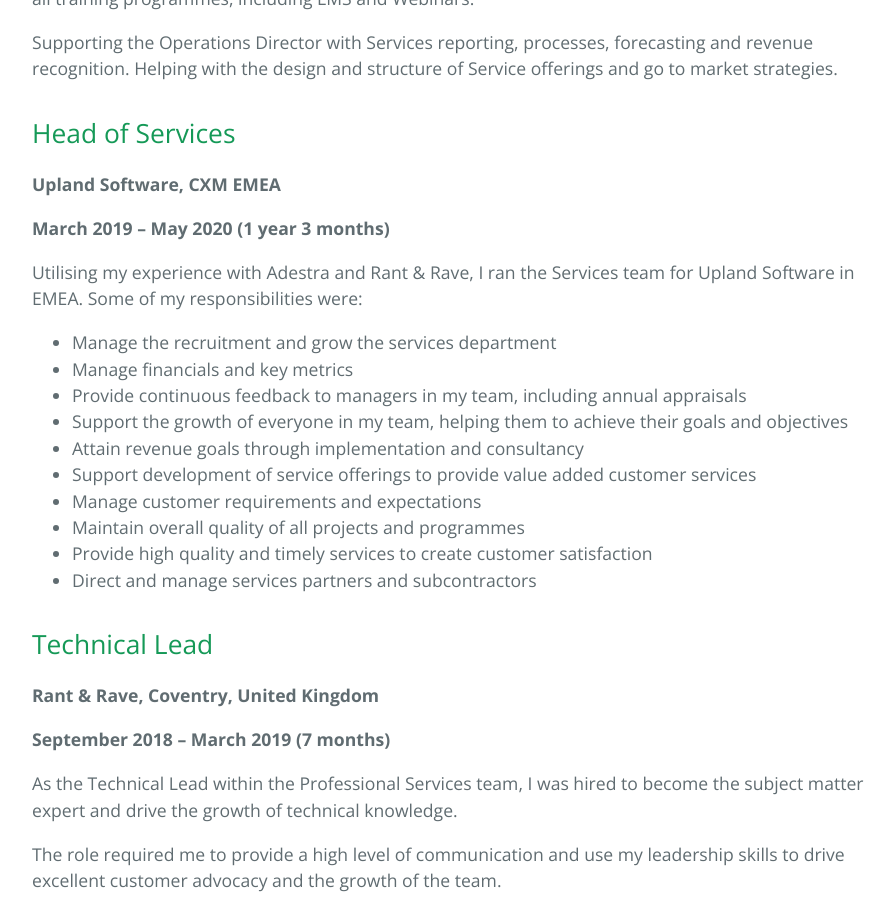
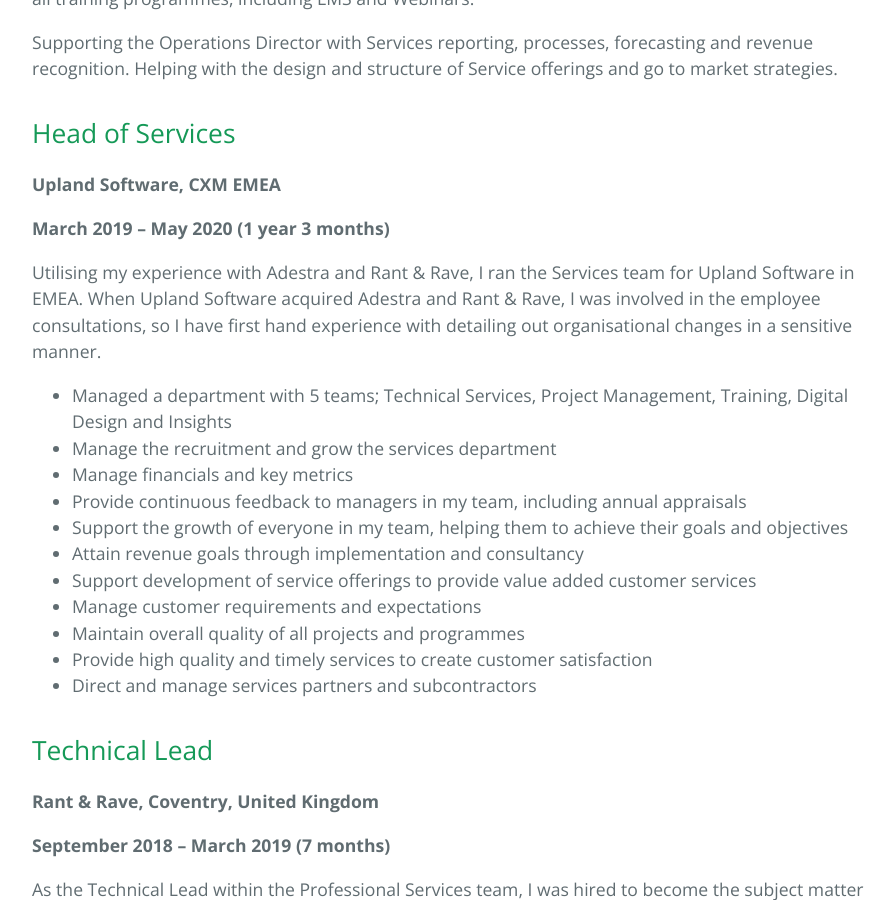
Before and after one commit to robertloveridge/robertloveridge.github.io, a Jekyll site: the page built from _pages/02_curriculum_vitae.md, in a window 1280 px wide and 900 px high, scrolled down 1379 px. Shown: the whole window, without its empty margins (192-1086 px from the left). Built offline with Jekyll 4.4.1, drawn with Linux system fonts in a browser that asks for light colours.

Commit message:
Update CV

```diff
--- a/_pages/02_curriculum_vitae.md
+++ b/_pages/02_curriculum_vitae.md
@@ -45,8 +45,9 @@
 
 **March 2019 – May 2020 (1 year 3 months)**
 
-Utilising my experience with Adestra and Rant & Rave, I ran the Services team for Upland Software in EMEA. Some of my responsibilities were:
+Utilising my experience with Adestra and Rant & Rave, I ran the Services team for Upland Software in EMEA. When Upland Software acquired Adestra and Rant & Rave, I was involved in the employee consultations, so I have first hand experience with detailing out organisational changes in a sensitive manner.
 
+ * Managed a department with 5 teams; Technical Services, Project Management, Training, Digital Design and Insights
  * Manage the recruitment and grow the services department
  * Manage financials and key metrics
  * Provide continuous feedback to managers in my team, including annual appraisals
```
